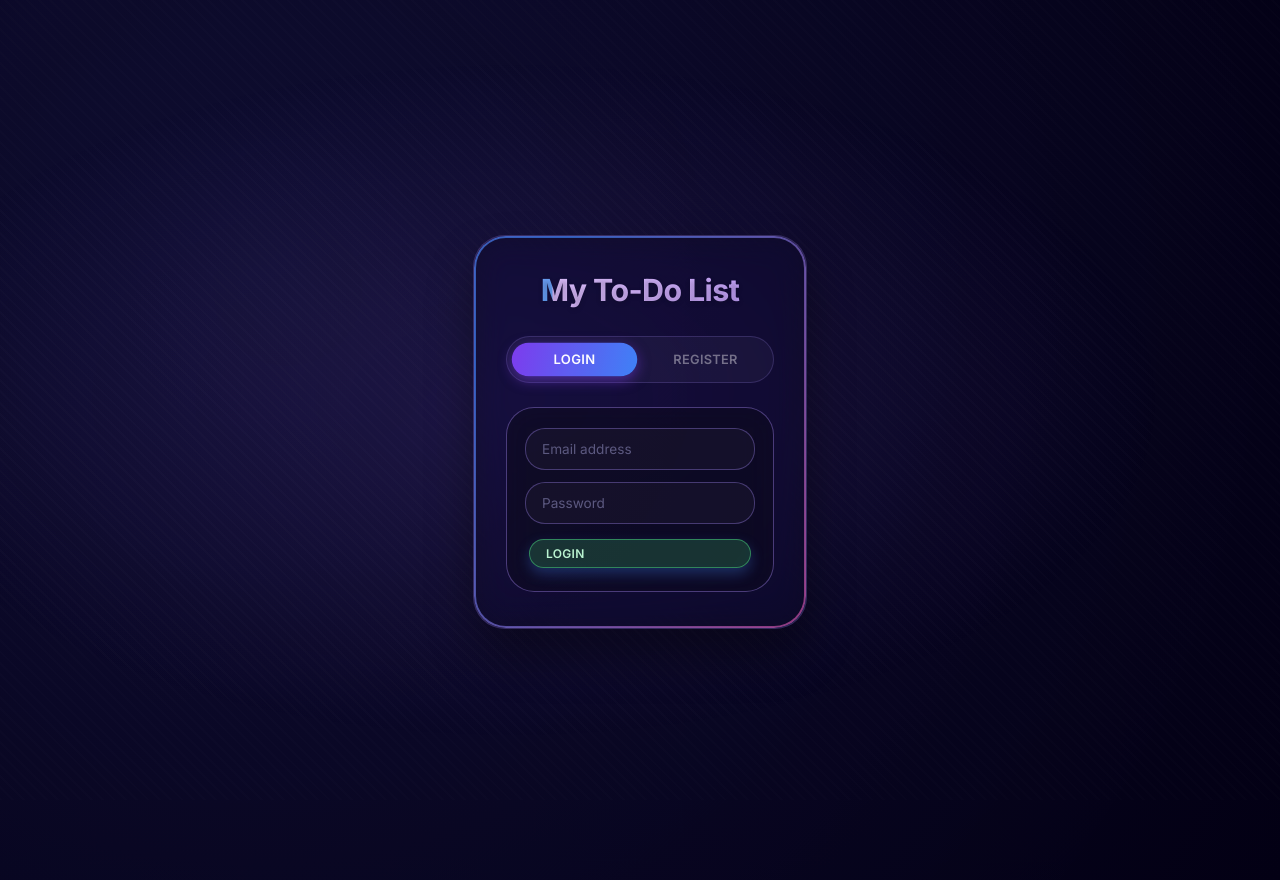
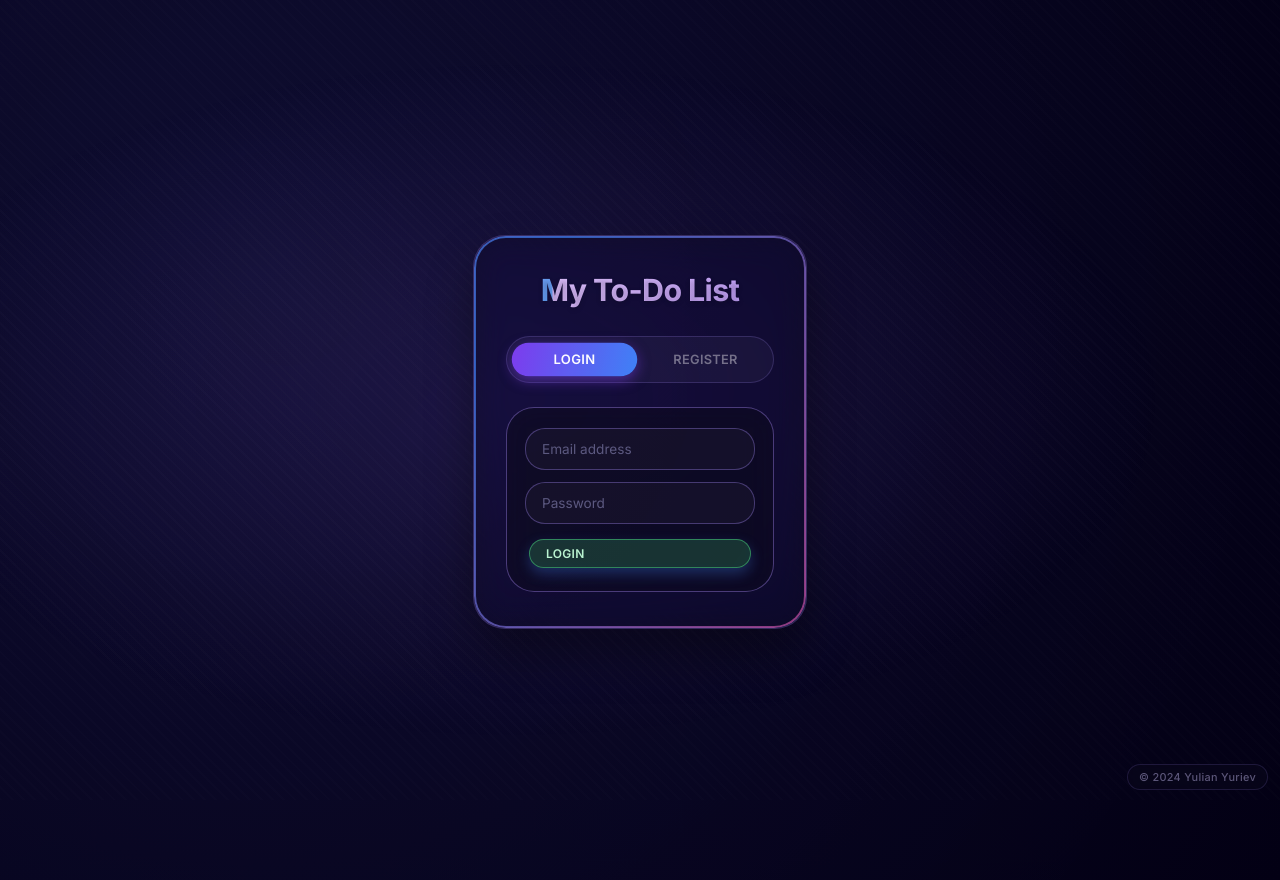
Before and after one commit to subzero0008/To-Do-List, a React (Create React App) app: page / in a window 1280 px wide. Built offline with nearby package versions, Linux system fonts and the light colour scheme.

Commit message:
Update App.css

```diff
--- a/src/App.css
+++ b/src/App.css
@@ -1002,3 +1002,68 @@ body {
     font-size: 0.75rem;
   }
 }
+/* ═══════════════════════════════════════════════════════════
+   9) ЦЕНТРИРАНЕ на app-а вертикално (override на flex-start)
+      "safe center" = центрира, но при overflow пада към flex-start
+      (така горната част не се отрязва при много задачи)
+   ═══════════════════════════════════════════════════════════ */
+body {
+  align-items: safe center;
+  justify-content: safe center;
+}
+
+/* Fallback за много стари браузъри без "safe" keyword */
+@supports not (align-items: safe center) {
+  body {
+    align-items: center;
+  }
+}
+
+/* ═══════════════════════════════════════════════════════════
+   10) ФИКСИРАН COPYRIGHT долу в дясно (глобално, за всички устройства)
+   ═══════════════════════════════════════════════════════════ */
+html::after {
+  content: '© 2024 Yulian Yuriev';
+  position: fixed;
+  bottom: max(10px, env(safe-area-inset-bottom));
+  right: max(12px, env(safe-area-inset-right));
+  z-index: 999;
+
+  /* Типография */
+  font-family: 'Inter', system-ui, -apple-system, 'Segoe UI', sans-serif;
+  font-size: 0.68rem;
+  font-weight: 500;
+  letter-spacing: 0.3px;
+  color: rgba(210, 200, 255, 0.42);
+  white-space: nowrap;
+
+  /* Стъклен badge */
+  padding: 5px 11px;
+  border-radius: 30px;
+  background: rgba(12, 10, 29, 0.45);
+  border: 1px solid rgba(167, 139, 250, 0.15);
+  backdrop-filter: blur(8px);
+  -webkit-backdrop-filter: blur(8px);
+
+  /* Не пречи на кликове */
+  pointer-events: none;
+  user-select: none;
+  -webkit-user-select: none;
+
+  transition: opacity 0.3s ease;
+}
+
+/* По-малък на много тесни екрани */
+@media (max-width: 420px) {
+  html::after {
+    font-size: 0.6rem;
+    padding: 4px 9px;
+    bottom: max(8px, env(safe-area-inset-bottom));
+    right: max(8px, env(safe-area-inset-right));
+  }
+}
+
+/* ── Скрий стария footer, за да не се дублира ── */
+.footer {
+  display: none;
+}
```
